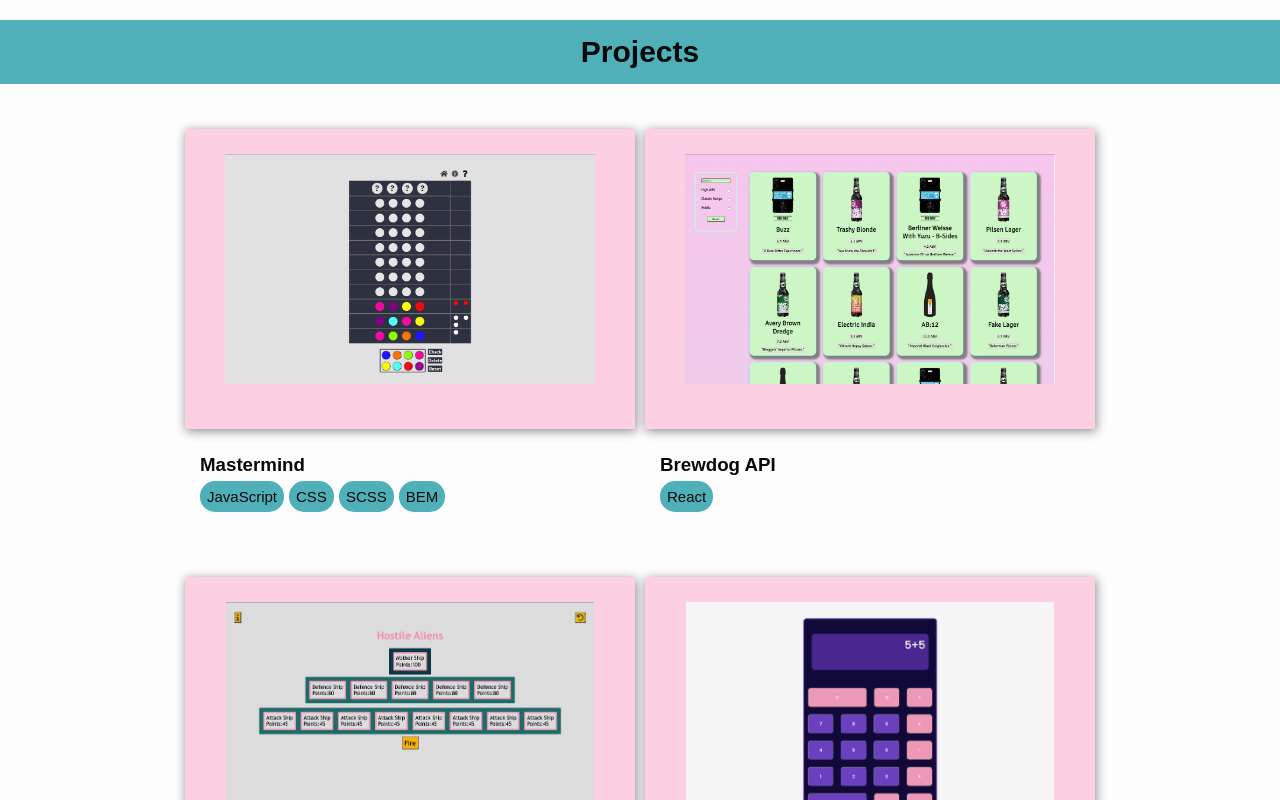
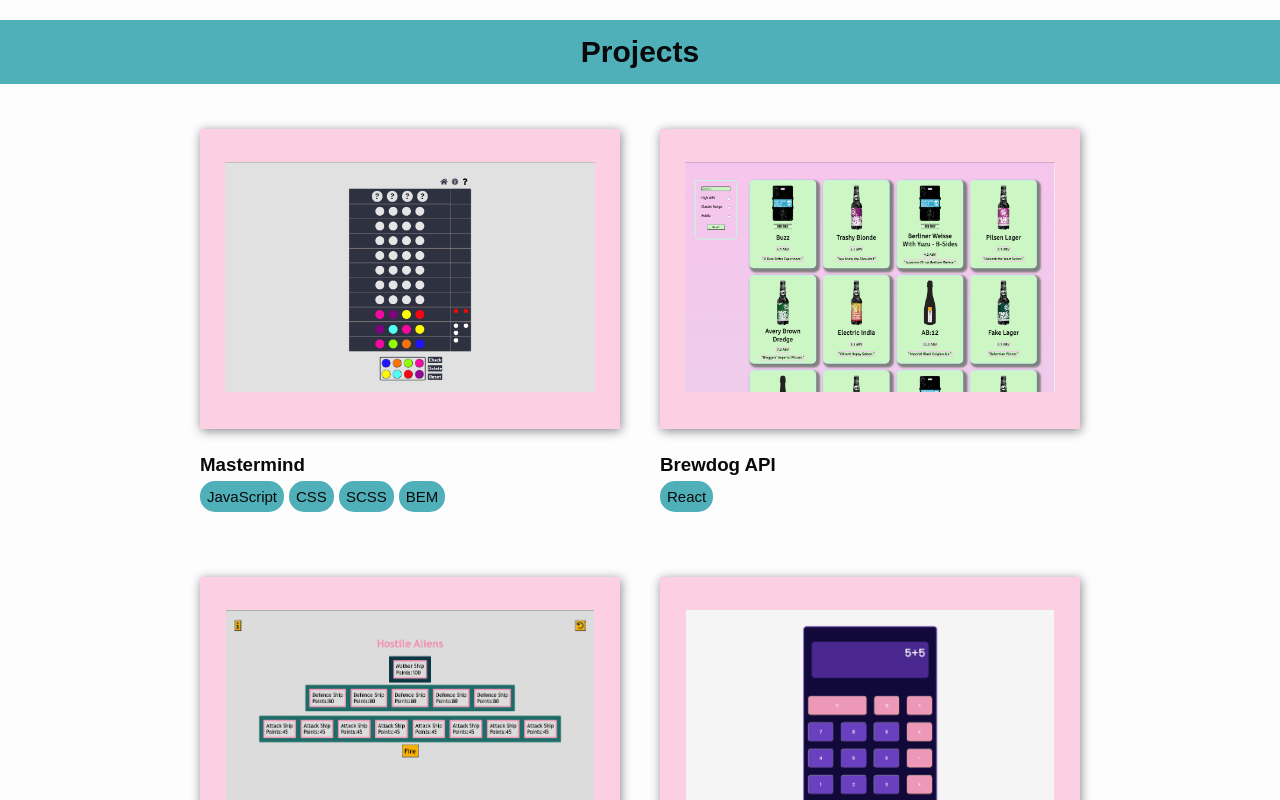
Before and after one commit to OBuckland/portfolio-v2, a React (Create React App) app: page / in a window 1280 px wide. Shown: the part 780-1580 px from the top of the page. Built offline with nearby package versions, Linux system fonts and the light colour scheme; a web font is replaced by a local one.

Commit message:
change size of cardFront and flexbox display

```diff
--- a/src/components/CardFront/CardFront.module.scss
+++ b/src/components/CardFront/CardFront.module.scss
@@ -7,10 +7,13 @@
     text-align: left;
     color: $colour-primary-grey;
     height: 300px;
-    width: 450px;
+    width: 420px;
     background-color: $colour-primary-pink;
     padding: 15px;
     box-shadow: 1px 2px 10px #888888;
+    display: flex;
+    justify-content: center;
+    align-items: center;
     @media screen and (max-width: 500px) {
         height: 200px;
         width: 300px;
@@ -22,15 +25,18 @@
     // height: 60%;
     // background-color: $colour-primary-pink;
     border-radius: 7px;
-    display: flex;
-    justify-content: center;
-    align-items: center;
+    // display: flex;
+    // justify-content: center;
+    // align-items: center;
     // height: 220px;
 }
 
 .cardImage {
     height: 250px;
     padding: 10px;
+    // display: flex;
+    // justify-content: center;
+    // align-items: center;
     @media screen and (max-width: 500px) {
         height: 180px;
     }
```
